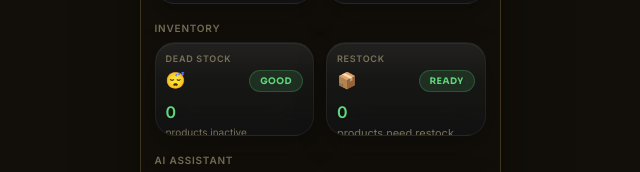
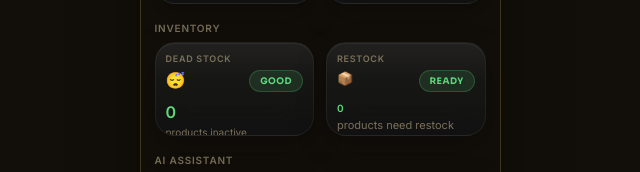
Before and after one commit to bred9702-svg/Duka-app-fin, a React (Vite) app: page /inventory in a window 1280 px wide. Shown: the part 379-551 px from the top of the page, without its empty margins (320-960 px from the left). Built offline with nearby package versions, Linux system fonts and the light colour scheme; no server answers; the database is empty.

Commit message:
Update RestockSuggestionsCard.jsx

```diff
--- a/src/components/inventory/RestockSuggestionsCard.jsx
+++ b/src/components/inventory/RestockSuggestionsCard.jsx
@@ -22,7 +22,7 @@ export default function RestockSuggestionsCard({
       >
         <div
           style={{
-            fontSize: 16,
+            fontSize: 13,
           }}
         >
           📦
@@ -38,7 +38,7 @@ export default function RestockSuggestionsCard({
       <h3
         style={{
           margin: 0,
-          fontSize: 16,
+          fontSize: 10,
           fontWeight: 700,
           color:
             count === 0
```
